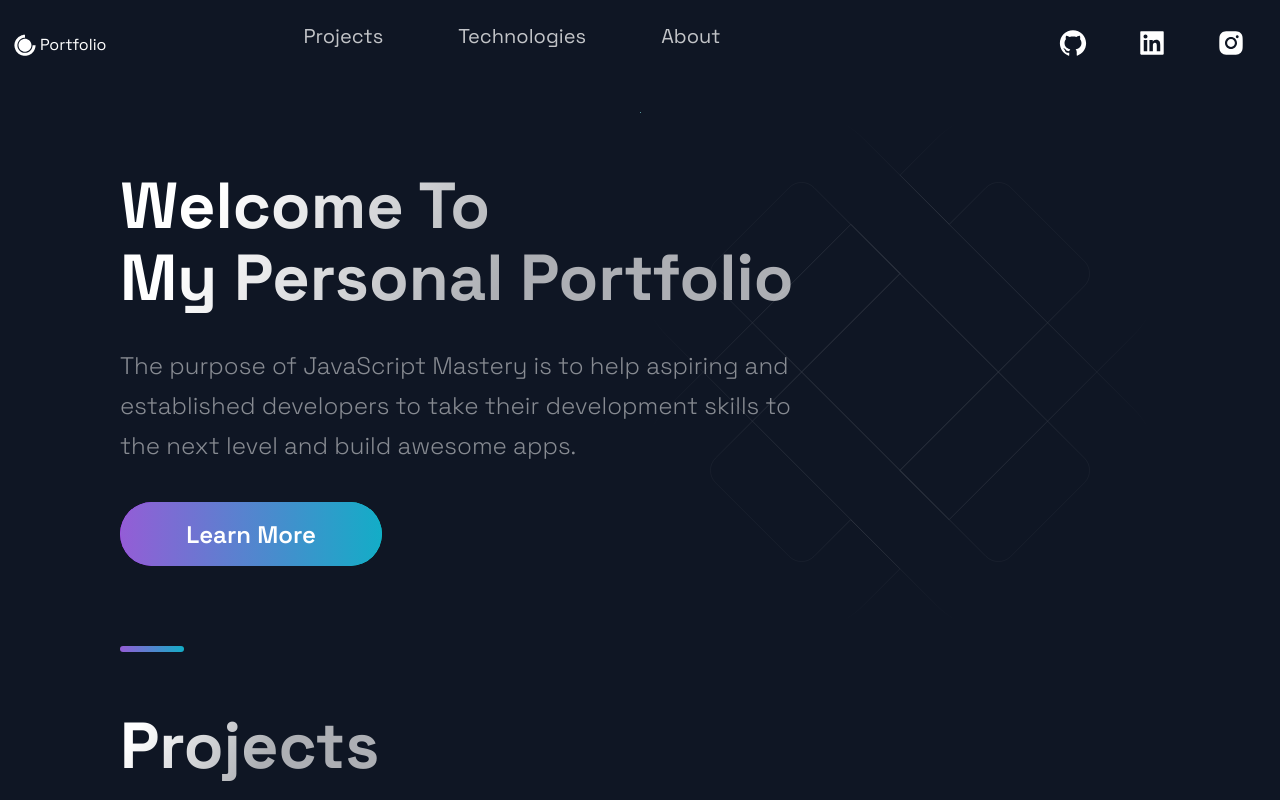
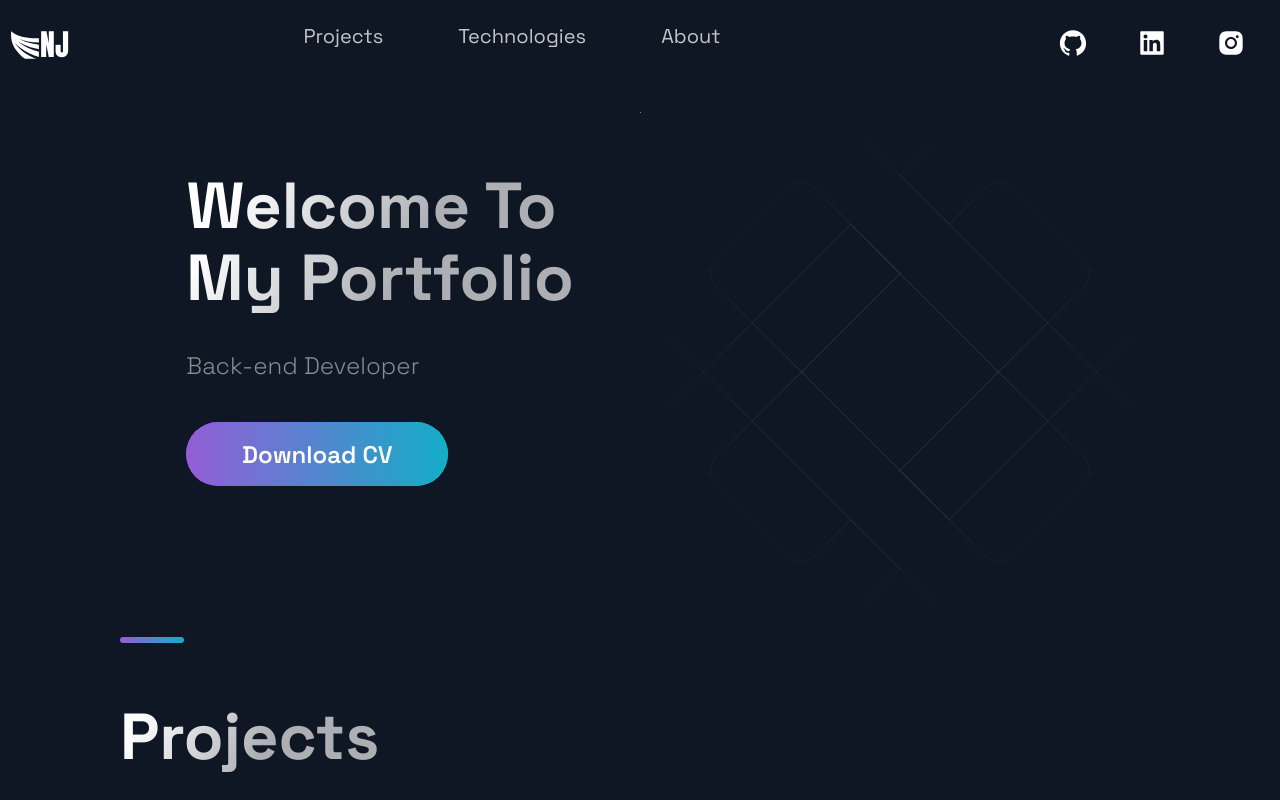
Before and after one commit to darkside1809/nekportfolio, a Next.js app: page / in a window 1280 px wide. Shown: the top 800 px of the page. Built offline with nearby package versions, Linux system fonts and the light colour scheme.

Commit message:
change header

```diff
--- a/src/components/Footer/Footer.js
+++ b/src/components/Footer/Footer.js
@@ -10,27 +10,30 @@ const Footer = () => {
       <LinkList>
         <LinkColumn>
           <LinkTitle>Call</LinkTitle>
-          <LinkItem href="tel:314-343-3432">314-343-3432</LinkItem>
+          <LinkItem href="tel:314-343-3432">(+992) 918-63-2026</LinkItem>
         </LinkColumn>
         <LinkColumn>
           <LinkTitle>Email</LinkTitle>
-          <LinkItem href="mailto:contact@jsmastery.com">
-            contact@jsmastery.com
+          <LinkItem href="mailto:jamshedzodnekruz@gmail.com">
+            jamshedzodnekruz@gmail.com
           </LinkItem>
         </LinkColumn>
       </LinkList>
       <SocialIconsContainer>
         <CompanyContainer>
-          <Slogan>Innovating one project at a time</Slogan>
+          <Slogan>
+            The greatest glory in living lies not in never falling, but in
+            rising every time we fall
+          </Slogan>
         </CompanyContainer>
         <SocialContainer>
-          <SocialIcons href="https://google.com">
+          <SocialIcons href="https://www.github.com/darkside1809/">
             <AiFillGithub size="3rem" />
           </SocialIcons>
-          <SocialIcons href="https://google.com">
+          <SocialIcons href="https://www.linkedin.com/in/nekruz-jamshedzod-73590b187/">
             <AiFillLinkedin size="3rem" />
           </SocialIcons>
-          <SocialIcons href="https://google.com">
+          <SocialIcons href="https://www.instagram.com/nek.jm/">
             <AiFillInstagram size="3rem" />
           </SocialIcons>
         </SocialContainer>
--- a/src/components/Header/Header.js
+++ b/src/components/Header/Header.js
@@ -1,16 +1,24 @@
 import Link from 'next/link';
 import React from 'react';
 import { AiFillGithub, AiFillInstagram, AiFillLinkedin } from 'react-icons/ai';
-import { DiCssdeck } from 'react-icons/di';
-
+import { GiWindyStripes } from "react-icons/gi";
 import { Container, Div1, Div2, Div3, NavLink, SocialIcons } from './HeaderStyles';
 
-const Header = () =>  (
+const Header = () => (
   <Container>
     <Div1>
       <Link href="/">
-        <a style={{ display: 'flex', alignItems: 'center', color:"white" }}>
-          <DiCssdeck size="3rem" /> <span>Portfolio</span>
+        <a style={{ display: "flex", alignItems: "center", color: "white" }}>
+          <GiWindyStripes size="3rem" />{" "}
+          <span
+            style={{
+              fontFamily: "Impact",
+              fontSize: "3rem",
+              fontWeight: "bold",
+            }}
+          >
+            NJ
+          </span>
         </a>
       </Link>
     </Div1>
@@ -32,14 +40,14 @@ const Header = () =>  (
       </li>
     </Div2>
     <Div3>
-        <SocialIcons href="https://google.com">
+      <SocialIcons href="https://www.github.com/darkside1809/">
         <AiFillGithub size="3rem" />
       </SocialIcons>
-        <SocialIcons href="https://google.com">
+      <SocialIcons href="https://www.linkedin.com/in/nekruz-jamshedzod-73590b187/">
         <AiFillLinkedin size="3rem" />
       </SocialIcons>
-        <SocialIcons href="https://google.com">
-          <AiFillInstagram size="3rem"/>
+      <SocialIcons href="https://www.instagram.com/nek.jm/">
+        <AiFillInstagram size="3rem" />
       </SocialIcons>
     </Div3>
   </Container>
--- a/src/components/Hero/Hero.js
+++ b/src/components/Hero/Hero.js
@@ -10,12 +10,12 @@ const Hero = (props) => (
       <LeftSection>
         <SectionTitle main center>
           Welcome To <br />
-          My Personal Portfolio
+          My Portfolio
         </SectionTitle>
-        <SectionText>
-        The purpose of JavaScript Mastery is to help aspiring and established developers to take their development skills to the next level and build awesome apps.
-        </SectionText>
-        <Button onClick={props.handleClick}>Learn More</Button>
+        <SectionText>Back-end Developer</SectionText>
+        <a href="https://darkside1809.github.io/portfolio/" target="_blank">
+          <Button onClick={props.handleClick}>Download CV</Button>
+        </a>
       </LeftSection>
     </Section>
   </>
```
Lines whose indentation alone changed are shown as unchanged.
